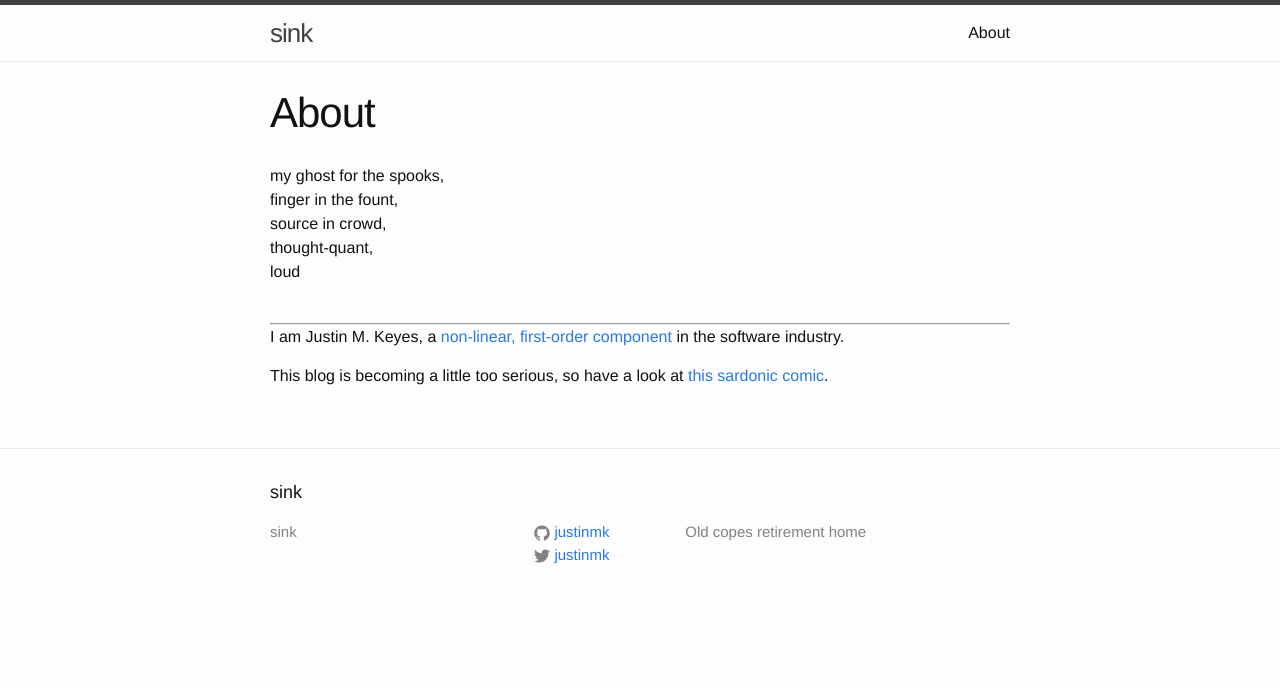
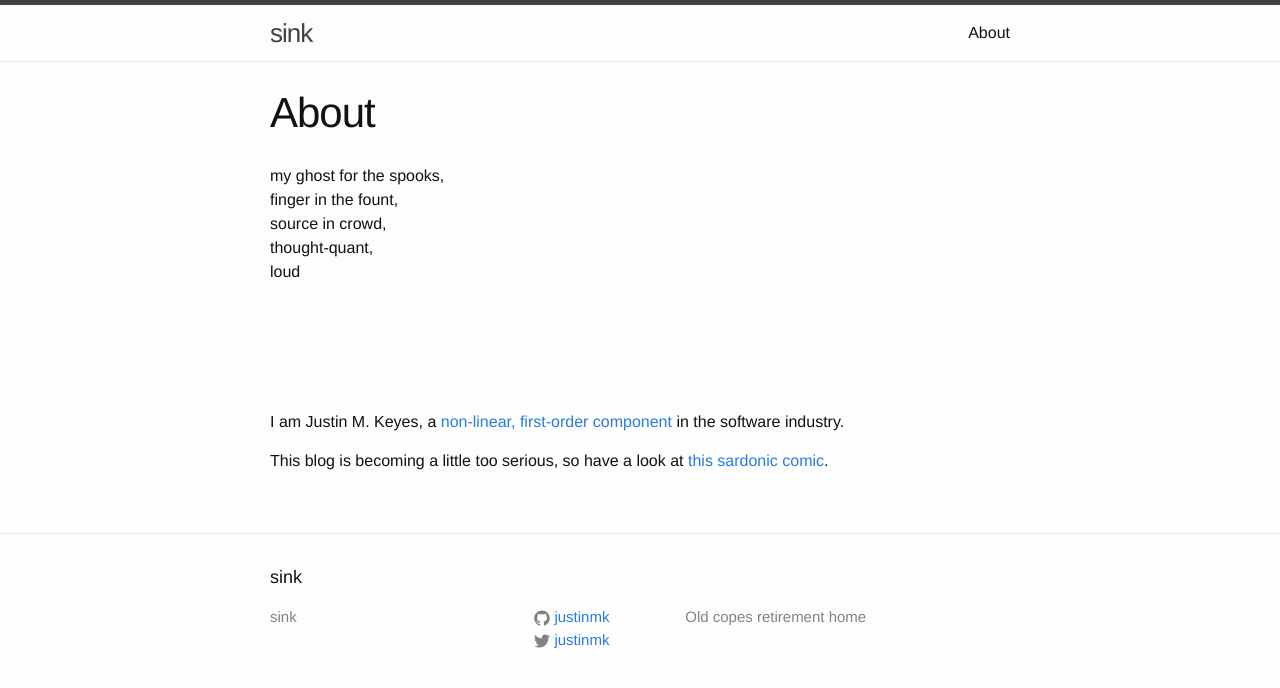
Before and after one commit to justinmk/justinmk.github.io, a Jekyll site: the page built from about.md, in a window 1280 px wide. Shown: the top 688 px of the page. Built offline with Jekyll 4.4.1, drawn with Linux system fonts in a browser that asks for light colours.

```diff
--- a/about.md
+++ b/about.md
@@ -9,9 +9,11 @@ finger in the fount,<br/>
 source in crowd,<br/>
 thought-quant,<br/>
 loud<br/>
+
 <br/>
-
----
+<br/>
+<br/>
+<br/>
 
 I am Justin M. Keyes, a [non-linear, first-order component](http://alistair.cockburn.us/Characterizing+people+as+non-linear%2c+first-order+components+in+software+development) in the software industry.
 
```
Also changed, not shown: _posts/2019-11-05-vimconf-keynote.md (+1 -1 lines).
